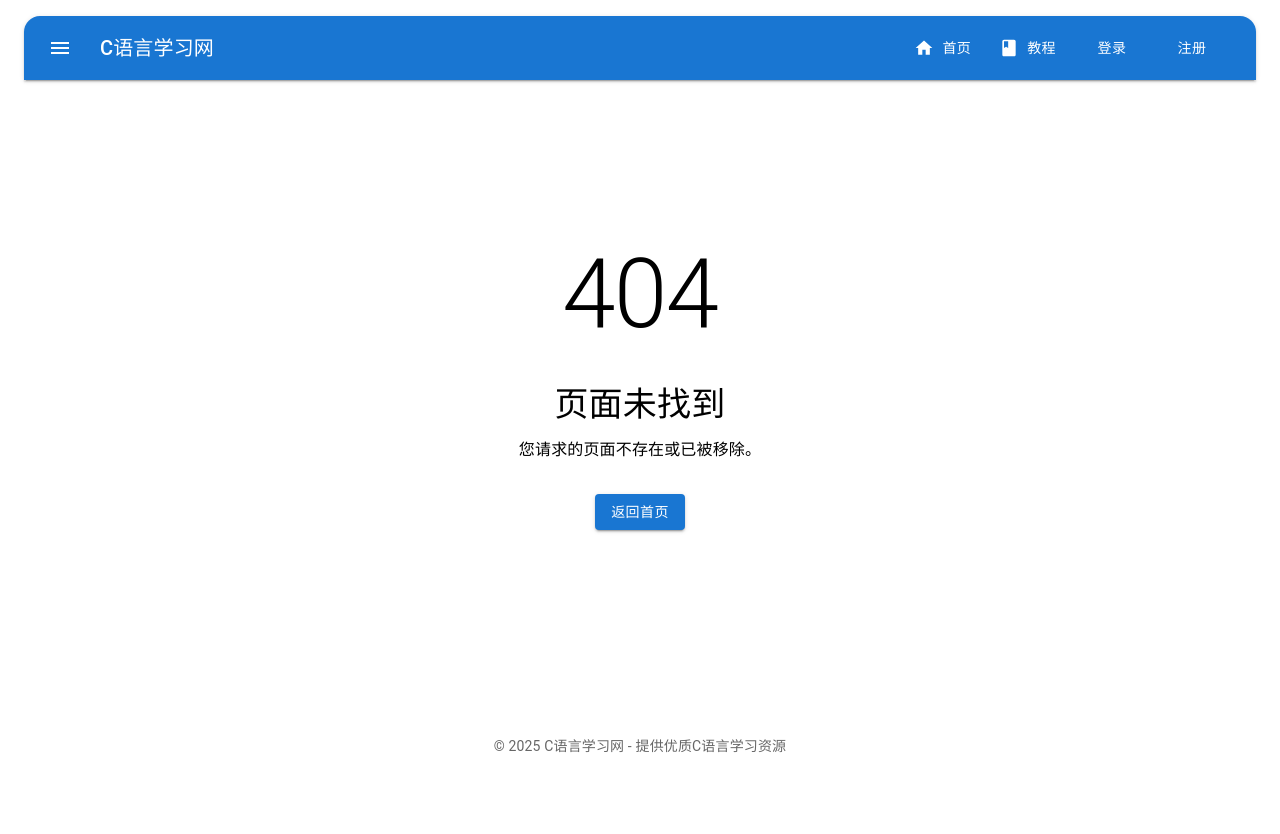
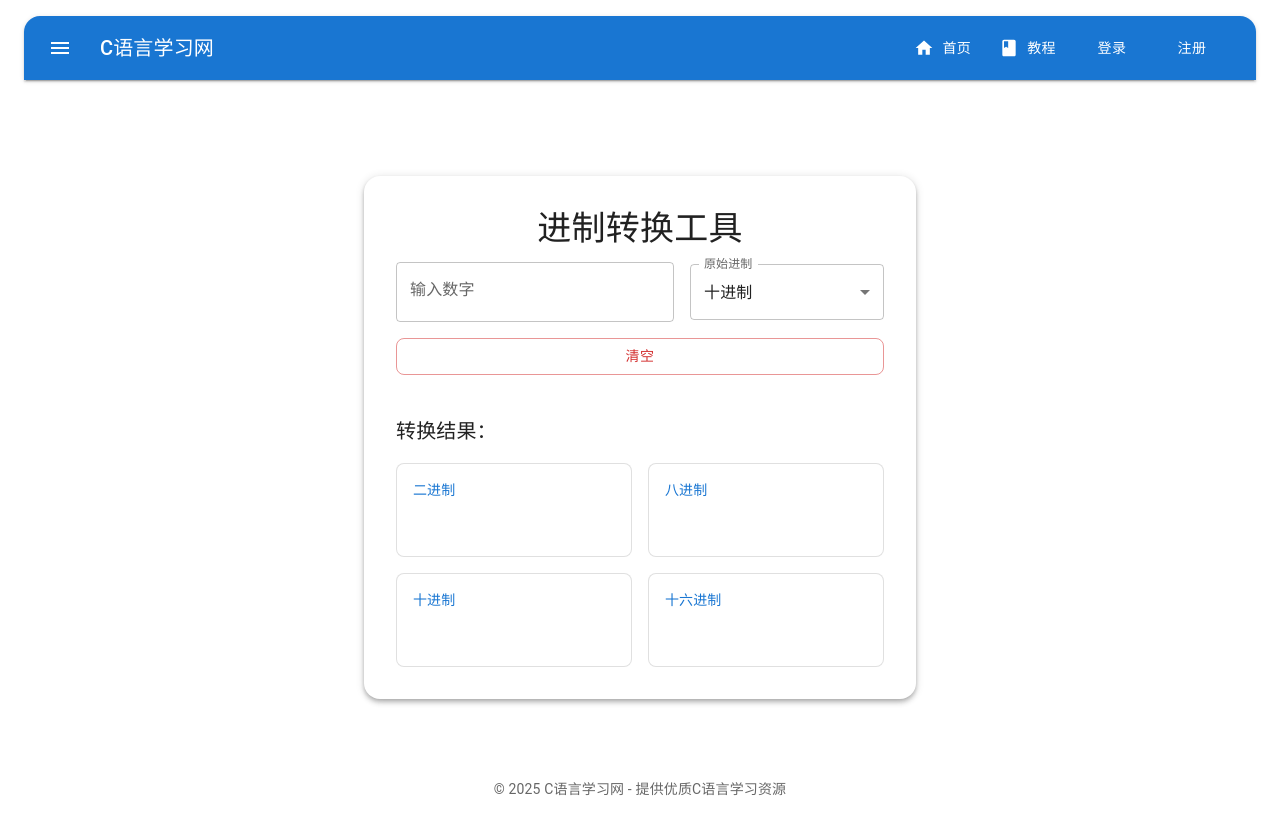
Before and after one commit to Eternity-Sky/CSITE, a React (Vite) app: page /tools/base-convert in a window 1280 px wide. Before the commit this address had no page. Shown: the top 834 px of the page. Before the commit the page ends 812 px from the top, so only its background shows below. Built offline with nearby package versions, Linux system fonts and the light colour scheme.

Commit message:
各种工具

```diff
--- a/src/App.jsx
+++ b/src/App.jsx
@@ -13,6 +13,8 @@ import RegisterPage from './pages/RegisterPage';
 
 import ProfilePage from './pages/ProfilePage';
 import NotFoundPage from './pages/NotFoundPage';
+import CalculatorPage from './pages/CalculatorPage';
+import BaseConvertPage from './pages/BaseConvertPage';
 
 import ProtectedRoute from "./components/ProtectedRoute";
 
@@ -100,6 +102,9 @@ function App() {
 
             <Route path="/profile" element={<ProtectedRoute element={<ProfilePage />} />} />
 
+            <Route path="/tools/calculator" element={<CalculatorPage />} />
+            <Route path="/tools/base-convert" element={<BaseConvertPage />} />
+
             <Route path="*" element={<NotFoundPage />} />
           </Route>
         </Routes>
--- /dev/null
+++ b/src/pages/BaseConvertPage.jsx
@@ -0,0 +1,144 @@
+import React, { useState } from 'react';
+import { Box, Button, Container, Paper, Typography, Grid, TextField, MenuItem } from '@mui/material';
+
+const baseOptions = [
+  { label: '二进制', value: 2 },
+  { label: '八进制', value: 8 },
+  { label: '十进制', value: 10 },
+  { label: '十六进制', value: 16 },
+];
+
+function convertAllBases(value, fromBase) {
+  let num;
+  try {
+    num = parseInt(value, fromBase);
+    if (isNaN(num)) return null;
+  } catch {
+    return null;
+  }
+  return {
+    2: num.toString(2),
+    8: num.toString(8),
+    10: num.toString(10),
+    16: num.toString(16).toUpperCase(),
+  };
+}
+
+const BaseConvertPage = () => {
+  const [input, setInput] = useState('');
+  const [fromBase, setFromBase] = useState(10);
+  const [converted, setConverted] = useState({ 2: '', 8: '', 10: '', 16: '' });
+  const [error, setError] = useState('');
+
+  const handleInputChange = (e) => {
+    const val = e.target.value.trim();
+    setInput(val);
+    if (!val) {
+      setConverted({ 2: '', 8: '', 10: '', 16: '' });
+      setError('');
+      return;
+    }
+    const result = convertAllBases(val, fromBase);
+    if (result) {
+      setConverted(result);
+      setError('');
+    } else {
+      setConverted({ 2: '', 8: '', 10: '', 16: '' });
+      setError('输入格式不正确');
+    }
+  };
+
+  const handleBaseChange = (e) => {
+    const base = Number(e.target.value);
+    setFromBase(base);
+    if (!input) {
+      setConverted({ 2: '', 8: '', 10: '', 16: '' });
+      setError('');
+      return;
+    }
+    const result = convertAllBases(input, base);
+    if (result) {
+      setConverted(result);
+      setError('');
+    } else {
+      setConverted({ 2: '', 8: '', 10: '', 16: '' });
+      setError('输入格式不正确');
+    }
+  };
+
+  const handleClear = () => {
+    setInput('');
+    setConverted({ 2: '', 8: '', 10: '', 16: '' });
+    setError('');
+  };
+
+  return (
+    <Container maxWidth="sm" sx={{ mt: 8 }}>
+      <Paper elevation={4} sx={{ p: 4, borderRadius: 4 }}>
+        <Typography variant="h4" align="center" gutterBottom>
+          进制转换工具
+        </Typography>
+        <Grid container spacing={2} alignItems="center" sx={{ mb: 2 }}>
+          <Grid item xs={12} sm={7}>
+            <TextField
+              fullWidth
+              label="输入数字"
+              value={input}
+              onChange={handleInputChange}
+              placeholder="如 1010 或 123 或 1A3F"
+              variant="outlined"
+              inputProps={{ style: { fontSize: '1.2rem' } }}
+              error={!!error}
+              helperText={error}
+            />
+          </Grid>
+          <Grid item xs={12} sm={5}>
+            <TextField
+              select
+              fullWidth
+              label="原始进制"
+              value={fromBase}
+              onChange={handleBaseChange}
+              variant="outlined"
+              inputProps={{ style: { fontSize: '1.1rem' } }}
+            >
+              {baseOptions.map((opt) => (
+                <MenuItem key={opt.value} value={opt.value}>{opt.label}</MenuItem>
+              ))}
+            </TextField>
+          </Grid>
+        </Grid>
+        <Button
+          variant="outlined"
+          color="error"
+          fullWidth
+          sx={{ mb: 3, borderRadius: 2 }}
+          onClick={handleClear}
+        >
+          清空
+        </Button>
+        <Box sx={{ mt: 2 }}>
+          <Typography variant="h6" sx={{ mb: 2 }}>
+            转换结果：
+          </Typography>
+          <Grid container spacing={2}>
+            {baseOptions.map((opt) => (
+              <Grid item xs={12} sm={6} key={opt.value}>
+                <Paper variant="outlined" sx={{ p: 2, borderRadius: 2, minHeight: 60 }}>
+                  <Typography variant="subtitle2" color="primary" sx={{ mb: 1 }}>
+                    {opt.label}
+                  </Typography>
+                  <Typography variant="body1" sx={{ fontSize: '1.2rem', wordBreak: 'break-all' }}>
+                    {converted[opt.value]}
+                  </Typography>
+                </Paper>
+              </Grid>
+            ))}
+          </Grid>
+        </Box>
+      </Paper>
+    </Container>
+  );
+};
+
+export default BaseConvertPage;
--- /dev/null
+++ b/src/pages/CalculatorPage.jsx
@@ -0,0 +1,102 @@
+import React, { useState } from 'react';
+import { Box, Button, Container, Paper, Typography, Grid, TextField } from '@mui/material';
+
+const buttonValues = [
+  ['7', '8', '9', '/'],
+  ['4', '5', '6', '*'],
+  ['1', '2', '3', '-'],
+  ['0', '.', '=', '+'],
+];
+
+function safeEval(expr) {
+  try {
+    // 只允许数字和运算符，防止注入
+    if (!/^[0-9+\-*/.() ]+$/.test(expr)) return '错误';
+    // eslint-disable-next-line no-eval
+    const result = eval(expr);
+    if (result === Infinity || result === -Infinity) return '∞';
+    return result;
+  } catch {
+    return '错误';
+  }
+}
+
+const CalculatorPage = () => {
+  const [input, setInput] = useState('');
+  const [result, setResult] = useState('');
+
+  const handleButtonClick = (val) => {
+    if (val === '=') {
+      setResult(safeEval(input));
+    } else {
+      setInput((prev) => prev + val);
+    }
+  };
+
+  const handleClear = () => {
+    setInput('');
+    setResult('');
+  };
+
+  const handleInputChange = (e) => {
+    const val = e.target.value.replace(/[^0-9+\-*/.() ]/g, '');
+    setInput(val);
+  };
+
+  const handleKeyDown = (e) => {
+    if (e.key === 'Enter') {
+      setResult(safeEval(input));
+    }
+  };
+
+  return (
+    <Container maxWidth="xs" sx={{ mt: 8 }}>
+      <Paper elevation={4} sx={{ p: 4, borderRadius: 4 }}>
+        <Typography variant="h4" align="center" gutterBottom>
+          在线计算器
+        </Typography>
+        <TextField
+          fullWidth
+          variant="outlined"
+          value={input}
+          onChange={handleInputChange}
+          onKeyDown={handleKeyDown}
+          placeholder="请输入表达式，如 1+2*3"
+          sx={{ mb: 2, fontSize: '1.2rem' }}
+          inputProps={{ style: { textAlign: 'right', fontSize: '1.3rem', letterSpacing: 1 } }}
+        />
+        <Box sx={{ minHeight: 40, mb: 2, textAlign: 'right', fontSize: '1.5rem', color: 'primary.main', fontWeight: 600 }}>
+          {result !== '' ? result : '\u00A0'}
+        </Box>
+        <Grid container spacing={1}>
+          {buttonValues.flat().map((val, idx) => (
+            <Grid item xs={3} key={idx}>
+              <Button
+                variant={val === '=' ? 'contained' : 'outlined'}
+                color={val === '=' ? 'primary' : 'inherit'}
+                fullWidth
+                sx={{ py: 2, fontSize: '1.2rem', borderRadius: 2 }}
+                onClick={() => handleButtonClick(val)}
+              >
+                {val}
+              </Button>
+            </Grid>
+          ))}
+          <Grid item xs={6}>
+            <Button
+              variant="outlined"
+              color="error"
+              fullWidth
+              sx={{ py: 2, fontSize: '1.1rem', borderRadius: 2, mt: 1 }}
+              onClick={handleClear}
+            >
+              清空
+            </Button>
+          </Grid>
+        </Grid>
+      </Paper>
+    </Container>
+  );
+};
+
+export default CalculatorPage;
--- a/src/pages/HomePage.jsx
+++ b/src/pages/HomePage.jsx
@@ -1,26 +1,32 @@
 import React from 'react';
 import { Link } from 'react-router-dom';
 import { Typography, Button, Grid, Card, CardContent, CardActions, Box, Container } from '@mui/material';
-import { Code, School, Speed } from '@mui/icons-material';
+import { Calculate, SwapHoriz, TextFields, School } from '@mui/icons-material';
 
 function HomePage() {
   const features = [
     {
-      title: '在线编译器',
-      description: '在线编写、编译和运行C语言代码，无需安装本地环境，随时随地学习和实践。',
-      icon: <Code fontSize="large" color="primary" />,
-      link: '/compiler'
+      title: '在线计算器',
+      description: '支持基础四则运算、科学计算等，方便编程时随时使用。',
+      icon: <Calculate fontSize="large" color="primary" />,
+      link: '/tools/calculator'
+    },
+    {
+      title: '进制转换',
+      description: '快速进行二进制、八进制、十进制、十六进制等进制互转。',
+      icon: <SwapHoriz fontSize="large" color="primary" />,
+      link: '/tools/base-convert'
+    },
+    {
+      title: '字符串处理',
+      description: '大小写转换、去空格、编码解码等常用字符串操作。',
+      icon: <TextFields fontSize="large" color="primary" />,
+      link: '/tools/string-tools'
     },
     {
       title: '系统化教程',
       description: '从基础到进阶，循序渐进的学习路径，帮助你掌握C语言编程技能。',
       icon: <School fontSize="large" color="primary" />,
-      link: '/tutorials'
-    },
-    {
-      title: '高效学习',
-      description: '理论与实践相结合，通过大量实例和练习，快速提升编程能力。',
-      icon: <Speed fontSize="large" color="primary" />,
       link: '/tutorials'
     }
   ];
@@ -110,7 +116,7 @@ function HomePage() {
         {/* Features Section */}
         <Grid container spacing={4} sx={{ mb: 8 }}>
           {features.map((feature) => (
-            <Grid item xs={12} md={4} key={feature.title}>
+            <Grid item xs={12} md={3} key={feature.title}>
               <Card
                 sx={{
                   height: '100%',
```
